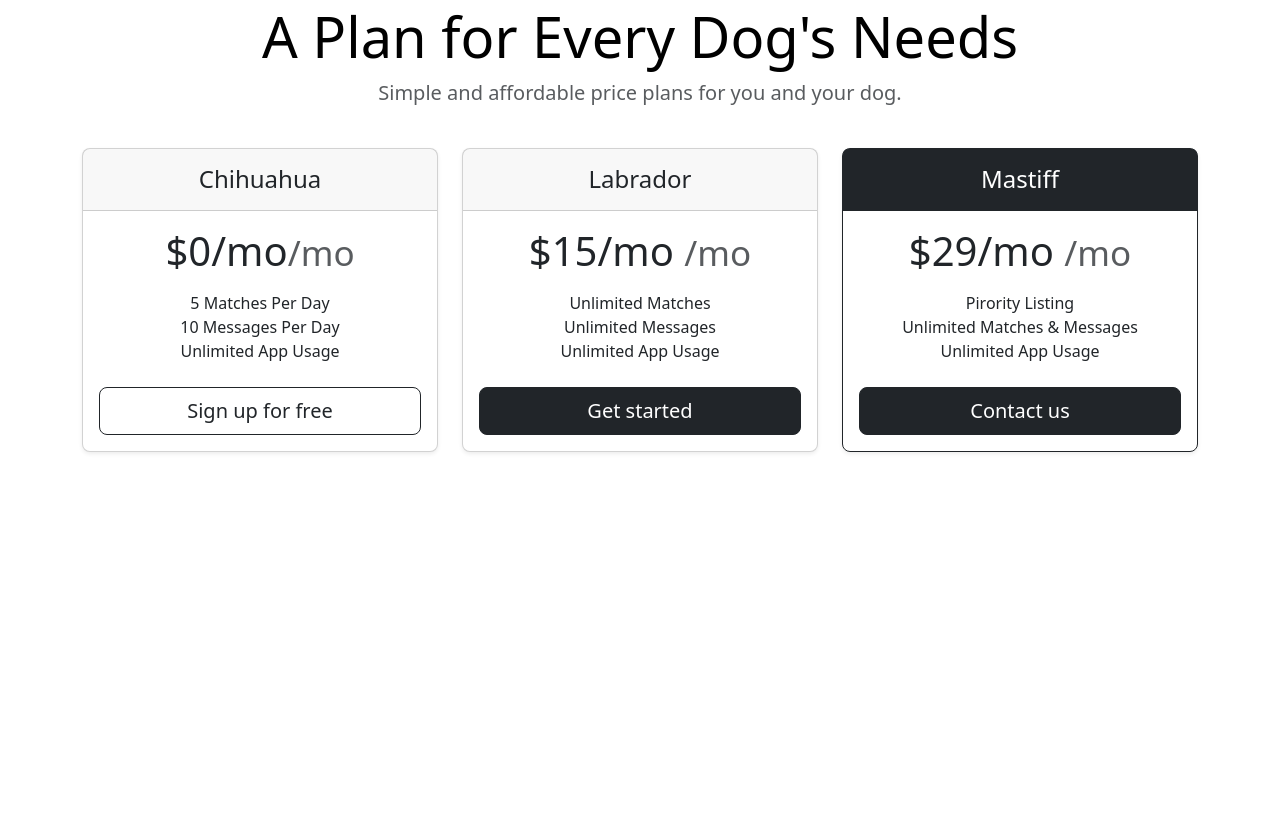
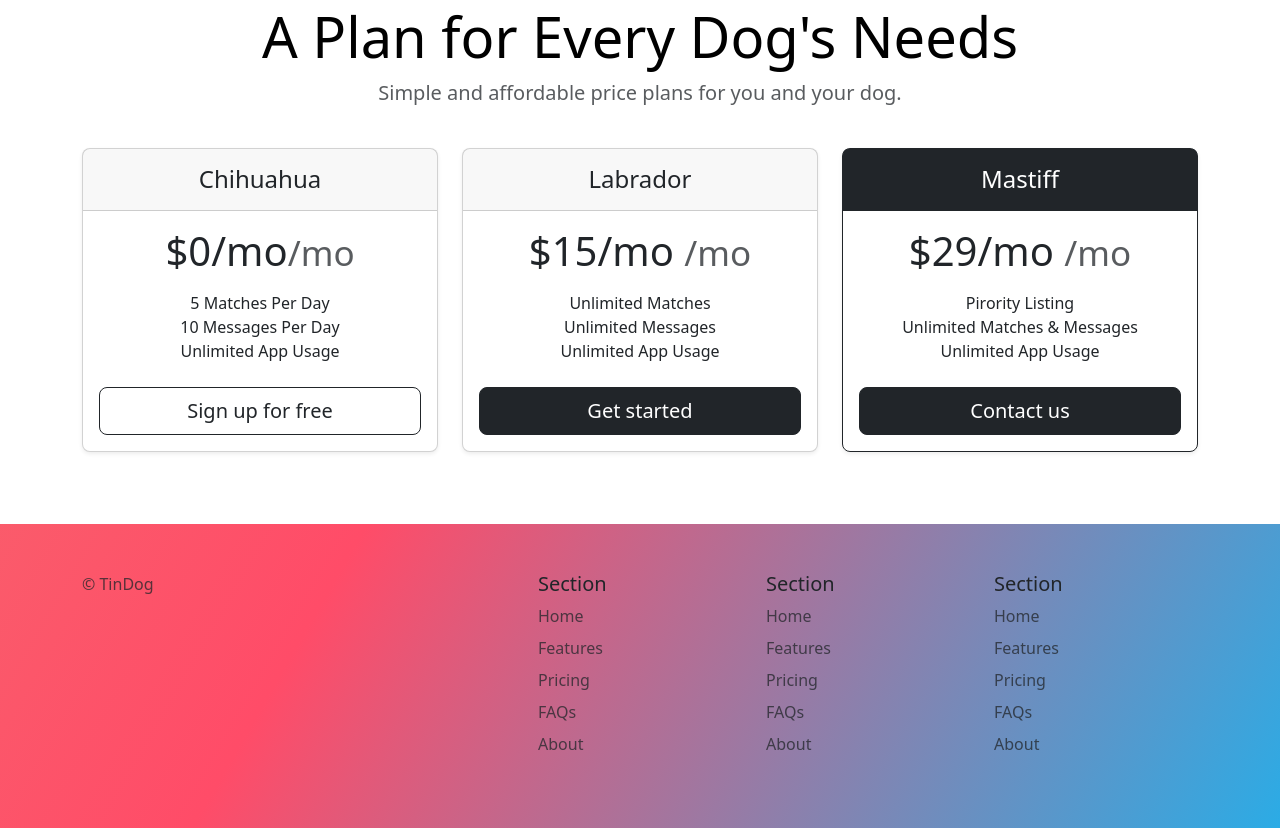
Before and after one commit to Lina-hisham/TinDog-Project, a plain HTML site: page index.html in a window 1280 px wide. Shown: the part 1870-2698 px from the top of the page. Before the commit the page ends 2362 px from the top, so only its background shows below. Drawn offline with nearby package versions, Linux system fonts and the light colour scheme.

Commit message:
(feat)index.html:add footer section.

```diff
--- a/index.html
+++ b/index.html
@@ -208,8 +208,48 @@ Guaranteed to work. </h3>
 </div>
   </section>
   <!-- Footer -->
-  <section id="footer">
-
+  <section id="foote" class="gradient-background">
+<div class="container">
+  <footer class="row row-cols-1 row-cols-sm-2 row-cols-md-5 py-5 mt-5 ">
+    <div class="col mb-3">
+      <p class="text-body-secondary">© TinDog</p>
+     </div>
+      <div class="col mb-3">
+      </div>
+       <div class="col mb-3">
+        <h5>Section</h5>
+        <ul class="nav flex-column">
+           <li class="nav-item mb-2">
+            <a href="#" class="nav-link p-0 text-body-secondary">Home</a>
+          </li>
+          <li class="nav-item mb-2"><a href="#" class="nav-link p-0 text-body-secondary">Features</a></li>
+           <li class="nav-item mb-2"><a href="#" class="nav-link p-0 text-body-secondary">Pricing</a></li>
+           <li class="nav-item mb-2"><a href="#" class="nav-link p-0 text-body-secondary">FAQs</a></li>
+           <li class="nav-item mb-2"><a href="#" class="nav-link p-0 text-body-secondary">About</a></li>
+          </ul>
+         </div>
+          <div class="col mb-3">
+            <h5>Section</h5>
+             <ul class="nav flex-column">
+               <li class="nav-item mb-2"><a href="#" class="nav-link p-0 text-body-secondary">Home</a></li>
+               <li class="nav-item mb-2"><a href="#" class="nav-link p-0 text-body-secondary">Features</a></li>
+                <li class="nav-item mb-2"><a href="#" class="nav-link p-0 text-body-secondary">Pricing</a></li>
+                 <li class="nav-item mb-2"><a href="#" class="nav-link p-0 text-body-secondary">FAQs</a></li>
+                  <li class="nav-item mb-2"><a href="#" class="nav-link p-0 text-body-secondary">About</a></li>
+                </ul>
+               </div>
+               <div class="col mb-3">
+                <h5>Section</h5>
+                 <ul class="nav flex-column">
+                  <li class="nav-item mb-2"><a href="#" class="nav-link p-0 text-body-secondary">Home</a></li>
+                  <li class="nav-item mb-2"><a href="#" class="nav-link p-0 text-body-secondary">Features</a></li>
+                  <li class="nav-item mb-2"><a href="#" class="nav-link p-0 text-body-secondary">Pricing</a></li>
+                  <li class="nav-item mb-2"><a href="#" class="nav-link p-0 text-body-secondary">FAQs</a></li>
+                  <li class="nav-item mb-2"><a href="#" class="nav-link p-0 text-body-secondary">About</a></li>
+                 </ul>
+                </div>
+              </footer>
+            </div>
   </section>
 </body>
 
```
